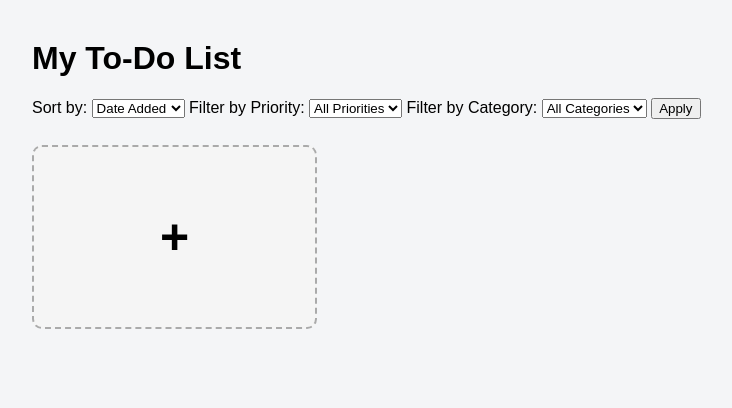
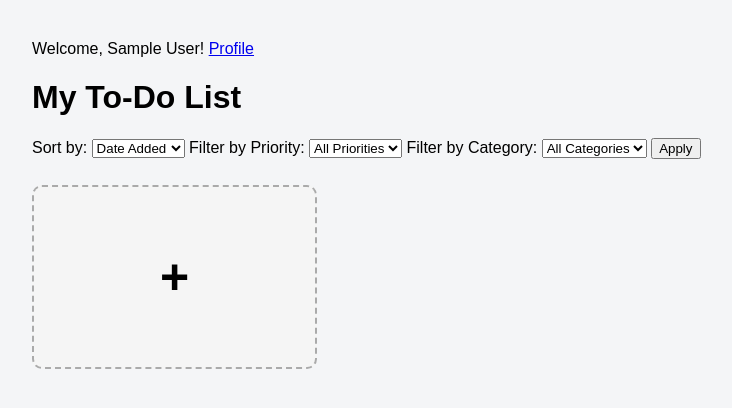
Before and after one commit to jasper-espartero-upv/CMSC128_Lab_1_CRUD, a Flask app: page / in a window 1280 px wide. Shown: the top 408 px of the page, without its empty margins (8-740 px from the left). Run offline with Flask 3, Linux system fonts and the light colour scheme; the visitor is signed in with stand-in values (Sample User, id 1); data that the repository does not hold is empty.

Commit message:
feat: add profile page with log-out implementation

```diff
--- a/app.py
+++ b/app.py
@@ -418,12 +418,28 @@ def register():
 
     return render_template("register.html")
 
-@app.route("/logout")
+@app.route("/logout", methods=["POST"])
 def logout():
     session.pop("user_id", None)
     session.pop("display_name", None)
 
     return redirect("/login")
+
+@app.route("/profile")
+def profile():
+    if "user_id" not in session:
+        return redirect("/login")
+
+    conn = get_db()
+
+    user = conn.execute(
+        "SELECT * FROM users WHERE id = ?",
+        (session["user_id"],)
+    ).fetchone()
+
+    conn.close()
+
+    return render_template("profile.html", user=user)
 
 
 # ==================== RUN APPLICATION ====================
--- a/templates/index.html
+++ b/templates/index.html
@@ -4,6 +4,10 @@
 
 <head>
     <title>To-Do List</title>
+    <p>
+        Welcome, {{ session["display_name"] }}!
+        <a href="/profile">Profile</a>
+    </p>
 
     <!-- Link external CSS file -->
     <link rel="stylesheet" href="{{ url_for('static', filename='style.css') }}">
```
Also changed, not shown: templates/profile.html (added, +23 -0 lines).
